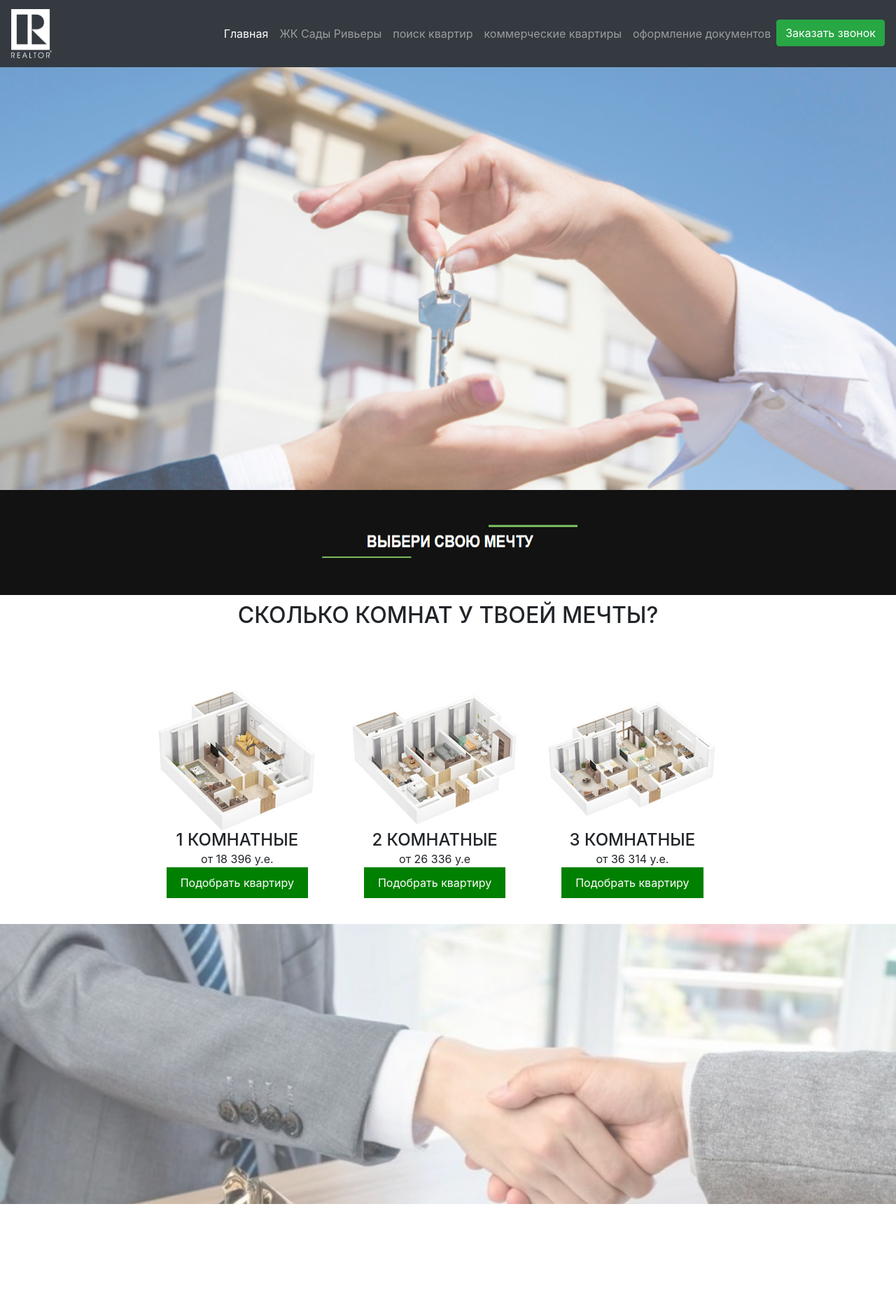
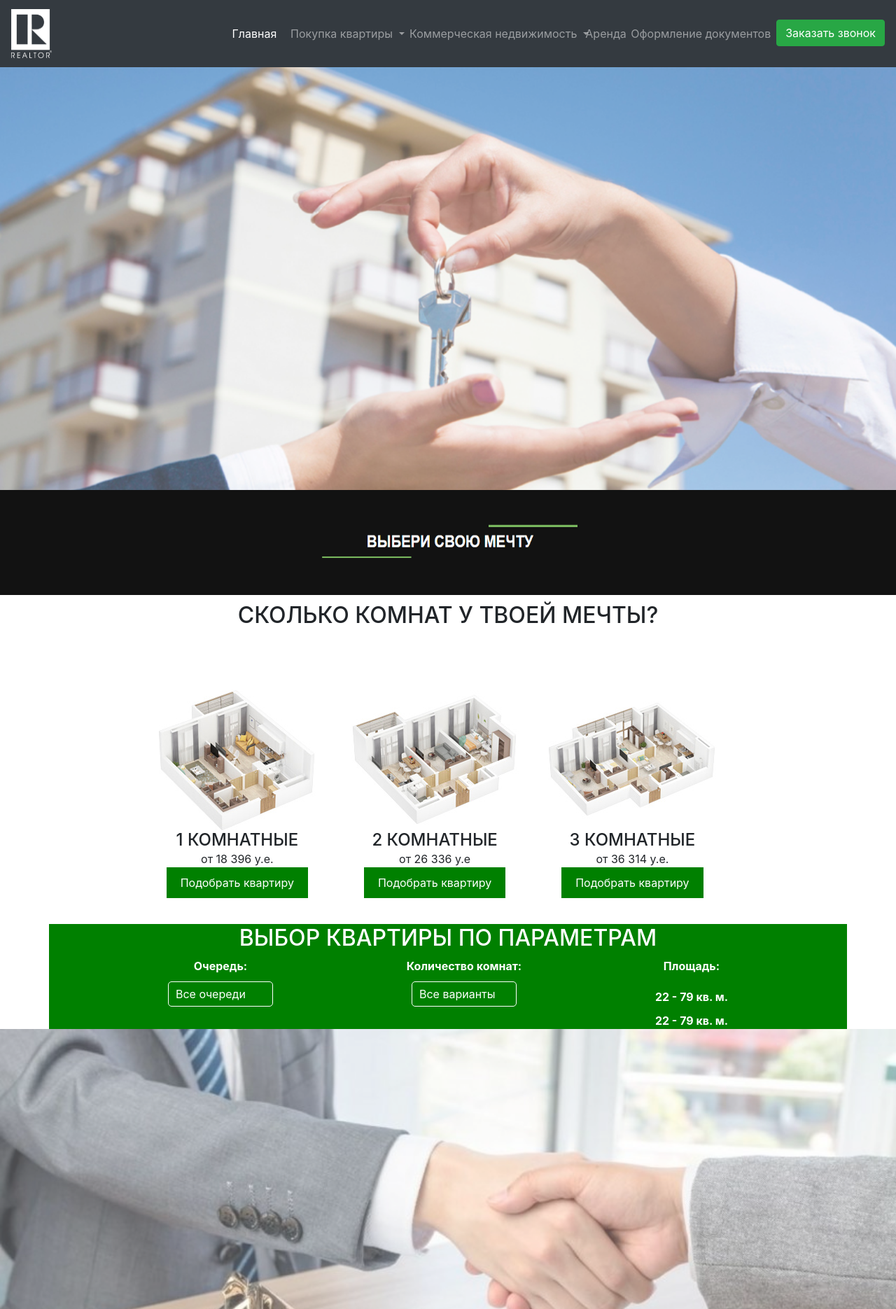
Before and after one commit to Delibero69/odessa-realtor, a Django app: page / in a window 1280 px wide. Shown: the whole page at 70% size. Before the commit the page ends 1720 px from the top, so only its background shows below. Run offline with Django 4.2, Linux system fonts and the light colour scheme; some libraries are stand-ins or nearby versions.

Commit message:
dimon_dodik

```diff
--- a/project/main/static/main/css/style.css
+++ b/project/main/static/main/css/style.css
@@ -1,3 +1,36 @@
+
+	.dropdown-hover:hover .dropdown-hover-content {
+    display: block;
+    background-color: rgb(31, 148, 31);
+    color: white;
+  }
+
+  .dropdown-hover + .dropdown-hover {
+    margin-left: 20px;
+}
+.navbar-nav .nav-item .nav-link.dropdown-toggle {
+  margin-left: 0.1cm;
+}
+
+
+.navbar-nav .nav-item .nav-link.dropdown-toggle1 {
+  margin-left: 85px;
+}
+
+.navbar-dark .navbar-nav .nav-link.dropdown-toggle1:hover+.dropdown-hover-content .dropdown-item {
+  color: white;
+}
+
+.navbar-dark .navbar-nav .nav-link.dropdown-toggle:hover+.dropdown-hover-content .dropdown-item {
+  color: white;
+}
+
+
+
+
+
+
+
 .black-background .section {
   text-align: center;
 }
@@ -35,3 +68,139 @@
 .header {
   margin-top: 10px;
 }
+
+
+.parallax-container {
+          height: 400px;
+          position: relative;
+          overflow: hidden;
+      }
+
+      .parallax-container .parallax {
+          position: absolute;
+          top: 0;
+          left: 0;
+          bottom: 0;
+          right: 0;
+          z-index: -1;
+      }
+
+      .parallax-container img {
+          min-height: 400px;
+          min-width: 100%;
+          opacity: 0.7;
+      }
+
+
+
+
+
+
+
+
+
+
+
+
+
+
+
+
+
+
+.container {
+  background-color: green;
+  color: white;
+  display: flex;
+  flex-direction: column;
+  align-items: center;
+  justify-content: center;
+  height: 100vh;
+}
+
+h2 {
+  margin-top: 0;
+}
+
+.blocks {
+  display: flex;
+  justify-content: space-between;
+  width: 100%;
+  max-width: 800px;
+}
+
+.block {
+  display: flex;
+  flex-direction: column;
+  align-items: center;
+}
+
+.title {
+  margin-bottom: 10px;
+  font-weight: bold;
+}
+
+.dropdown {
+  position: relative;
+  width: 150px;
+  height: 30px;
+  cursor: pointer;
+  user-select: none;
+}
+
+.dropdown-label {
+  display: flex;
+  align-items: center;
+  justify-content: space-between;
+  padding: 5px 10px;
+  border: 1px solid white;
+  border-radius: 5px;
+}
+
+.dropdown-options {
+  position: absolute;
+  top: 100%;
+  left: 0;
+  width: 100%;
+  background-color: white;
+  border: 1px solid white;
+  border-top: none;
+  border-radius: 0 0 5px 5px;
+  z-index: 1;
+  display: none;
+}
+
+.dropdown-option {
+  padding: 5px 10px;
+  cursor: pointer;
+}
+
+.dropdown-option:hover {
+  background-color: lightgray;
+}
+
+.dropdown.open .dropdown-options {
+  display: block;
+}
+
+.range-slider {
+  margin-top: 10px;
+  display: flex;
+  align-items: center;
+  justify-content: center;
+  flex-direction: column;
+  position: relative;
+}
+
+.range-slider-label {
+  font-weight: bold;
+}
+
+.range-slider-copy {
+  margin-top: 10px;
+  display: flex;
+  align-items: center;
+  justify-content: center;
+  flex-direction: column;
+  position: relative;
+}
--- a/project/main/static/main/js/my.js
+++ b/project/main/static/main/js/my.js
@@ -1,4 +1,57 @@
+
+
+
+
+
 
 $(document).ready(function(){
     $('.parallax').parallax();
   });
+
+
+
+  $(document).ready(function(){
+    $('.parallax').parallax();
+  });
+
+
+
+
+// Получаем элементы, с которыми будем работать
+const queueDropdown = document.getElementById("queue-dropdown");
+const roomDropdown = document.getElementById("room-dropdown");
+const areaSlider = document.getElementById("area-slider");
+
+// Функция для обновления текста элемента
+function updateText(element, text) {
+  element.innerText = text;
+}
+
+// Обработчик события для изменения значения слайдера
+areaSlider.oninput = function() {
+  const areaText = document.getElementById("area-text");
+  updateText(areaText, this.value + " - " + (this.value + 57) + " кв. м.");
+}
+
+// Инициализируем значения элементов
+updateText(queueDropdown.querySelector(".af_item_text"), "Все очереди");
+updateText(roomDropdown.querySelector(".af_item_text"), "Все варианты");
+updateText(areaSlider, "22");
+
+// Добавляем варианты в первый и второй блоки
+const queueItems = ["вариант1", "вариант2", "вариант3"];
+const roomItems = ["вариант1", "вариант2", "вариант3"];
+
+for (let item of queueItems) {
+  const newQueueItem = document.createElement("div");
+  newQueueItem.classList.add("af_item");
+  updateText(newQueueItem, item);
+  queueDropdown.querySelector(".af_dropdown_scroll").appendChild(newQueueItem);
+}
+
+for (let item of roomItems) {
+  const newRoomItem = document.createElement("div");
+  newRoomItem.classList.add("af_item");
+  updateText(newRoomItem, item);
+  roomDropdown.querySelector(".af_dropdown_block").appendChild(newRoomItem);
+}
--- a/project/main/templates/main/index.html
+++ b/project/main/templates/main/index.html
@@ -1,67 +1,81 @@
 {% load static %}
 
 <!DOCTYPE html>
-<html lang="en">
+<html>
 <head>
 <meta charset="UTF-8">
 <meta name="viewport" content="width=device-width, initial-scale=1.0">
+
   <title>{% block title %} {% endblock %}</title>
-    <link rel="stylesheet" href="{% static 'main/css/bootstrap.min.css' %}">
   <link rel="stylesheet" href="{% static 'main/css/style.css' %}">
   <link rel="stylesheet" href="https://maxcdn.bootstrapcdn.com/bootstrap/4.5.2/css/bootstrap.min.css">
+
 	<style>
-        /* Add styles for parallax */
-        .parallax-container {
-            height: 400px;
-            position: relative;
-            overflow: hidden;
-        }
 
-        .parallax-container .parallax {
-            position: absolute;
-            top: 0;
-            left: 0;
-            bottom: 0;
-            right: 0;
-            z-index: -1;
-        }
-
-        .parallax-container img {
-            min-height: 400px;
-            min-width: 100%;
-            opacity: 0.7;
-        }
 	</style>
 </head>
 <body>
+
 <nav class="navbar navbar-expand-lg navbar-dark bg-dark fixed-top">
 	<a class="navbar-brand" href="{% url 'index' %}">
 		<img src="{% static 'main/img/realtor.png' %}" alt="Логотип" class="img-fluid" style="max-height: 70px; max-width: 150px;">
 	</a>
+	<button class="navbar-toggler" type="button" data-toggle="collapse" data-target="#navbarNav" aria-controls="navbarNav" aria-expanded="false" aria-label="Toggle navigation">
+		<span class="navbar-toggler-icon"></span>
+	</button>
 	<div class="collapse navbar-collapse" id="navbarNav">
 		<ul class="navbar-nav ml-auto">
 
 			<li class="nav-item active">
 				<a class="nav-link" href="{% url 'index' %}">Главная</a>
 			</li>
+
+			<li class="nav-item dropdown dropdown-hover">
+				<a class="nav-link dropdown-toggle" href="#" id="navbarDropdown" role="button" data-toggle="dropdown" aria-haspopup="true" aria-expanded="false">
+					Покупка квартиры
+				</a>
+				<div class="dropdown-hover-content dropdown-menu" aria-labelledby="navbarDropdown">
+					<a class="dropdown-item" href="#">Жилой район "Сады Ривьеры"</a>
+
+				</div>
+      </li>
+
+      <li class="nav-item dropdown dropdown-hover">
+        <a class="nav-link dropdown-toggle" href="#" id="navbarDropdown" role="button" data-toggle="dropdown" aria-haspopup="true" aria-expanded="false">
+            Коммерческая недвижимость
+        </a>
+        <div class="dropdown-hover-content dropdown-menu" aria-labelledby="navbarDropdown">
+            <a class="dropdown-item" href="#">ФАСАДНЫЕ ПОМЕЩЕНИЯ</a>
+            <div class="dropdown-divider"></div>
+            <a class="dropdown-item" href="#">КЛАДОВЫЕ</a>
+        </div>
+    </li>
+
+    <li class="nav-item dropdown dropdown-hover">
+        <a class="nav-link dropdown-toggle1" href="#" id="navbarDropdown" role="button" data-toggle="dropdown" aria-haspopup="true" aria-expanded="false">
+            Аренда
+        </a>
+        <div class="dropdown-hover-content dropdown-menu" aria-labelledby="navbarDropdown">
+            <a class="dropdown-item" href="#">КВАРТИРЫ</a>
+            <div class="dropdown-divider"></div>
+            <a class="dropdown-item" href="#">КЛАДОВЫЕ</a>
+            <div class="dropdown-divider"></div>
+            <a class="dropdown-item" href="#">КОММЕРЧЕСКИЕ ПОМЕЩЕНИЯ</a>
+        </div>
+    </li>
+
       <li class="nav-item">
-                    <a class="nav-link" href="{% url 'about' %}">ЖК Сады Ривьеры</a>
+				<a class="nav-link" href="{% url 'index' %}">Оформление документов</a>
 			</li>
-                <li class="nav-item">
-                    <a class="nav-link" href="{% url 'apartmentsearch' %}">поиск квартир</a>
-                </li>
-                <li class="nav-item">
-                    <a class="nav-link" href="{% url 'contact' %}">коммерческие квартиры</a>
-                </li>
-                <li class="nav-item">
-                    <a class="nav-link" href="{% url 'contact' %}">оформление документов</a>
-                </li>
+
       <li class="nav-item">
         <button type="button" class="btn btn-success">Заказать звонок</button>
       </li>
         </ul>
         </div>
   </nav>
+
+
 
     <!-- Add parallax sections -->
     <div class="parallax-container" style="height: 700px;">
@@ -98,11 +112,52 @@
         </div>
       </div>
 
+    <div class="container" style="height: 150px; width:100%;">
+  <h2>ВЫБОР КВАРТИРЫ ПО ПАРАМЕТРАМ</h2>
+  <div class="blocks">
+    <div class="block">
+      <div class="title">Очередь:</div>
+      <div class="dropdown">
+        <div class="dropdown-label">Все очереди</div>
+        <div class="dropdown-options">
+          <div class="dropdown-option">Вариант 1</div>
+          <div class="dropdown-option">Вариант 2</div>
+          <div class="dropdown-option">Вариант 3</div>
+        </div>
+      </div>
+    </div>
+    <div class="block">
+      <div class="title">Количество комнат:</div>
+      <div class="dropdown">
+        <div class="dropdown-label">Все варианты</div>
+        <div class="dropdown-options">
+          <div class="dropdown-option">Вариант 1</div>
+          <div class="dropdown-option">Вариант 2</div>
+          <div class="dropdown-option">Вариант 3</div>
+        </div>
+      </div>
+    </div>
+    <div class="block">
+      <div class="title">Площадь:</div>
+      <div class="range-slider">
+        <div class="range-slider-label">22 - 79 кв. м.</div>
+        <div class="irs-slider"></div>
+      </div>
+      <div class="range-slider-copy">
+        <div class="range-slider-label">22 - 79 кв. м.</div>
+        <div class="irs-slider"></div>
+      </div>
+    </div>
+  </div>
+</div>
+
+
+
+
       <div class="parallax-container">
         <div class="parallax"><img src="{% static 'main/img/kv.jpg' %}"></div>
       </div>
 
-    <script src="{% static 'main/js/jquery.min.js' %}"></script>
-    <script src="{% static 'main/js/bootstrap.min.js'%}"></script>
+    <script src="{% static 'main/js/my.js'%}"></script>
 </body>
 </html>
--- a/project/main/views.py
+++ b/project/main/views.py
@@ -3,7 +3,7 @@ from django.shortcuts import render
 
 def index(request):
     context = {
-        'title': 'Купить квартиру у моря на Котовского',
+        'title': 'Купить квартиру',
     }
     return render(request, "main/index.html", context)
 
```
Lines whose indentation alone changed are shown as unchanged.
